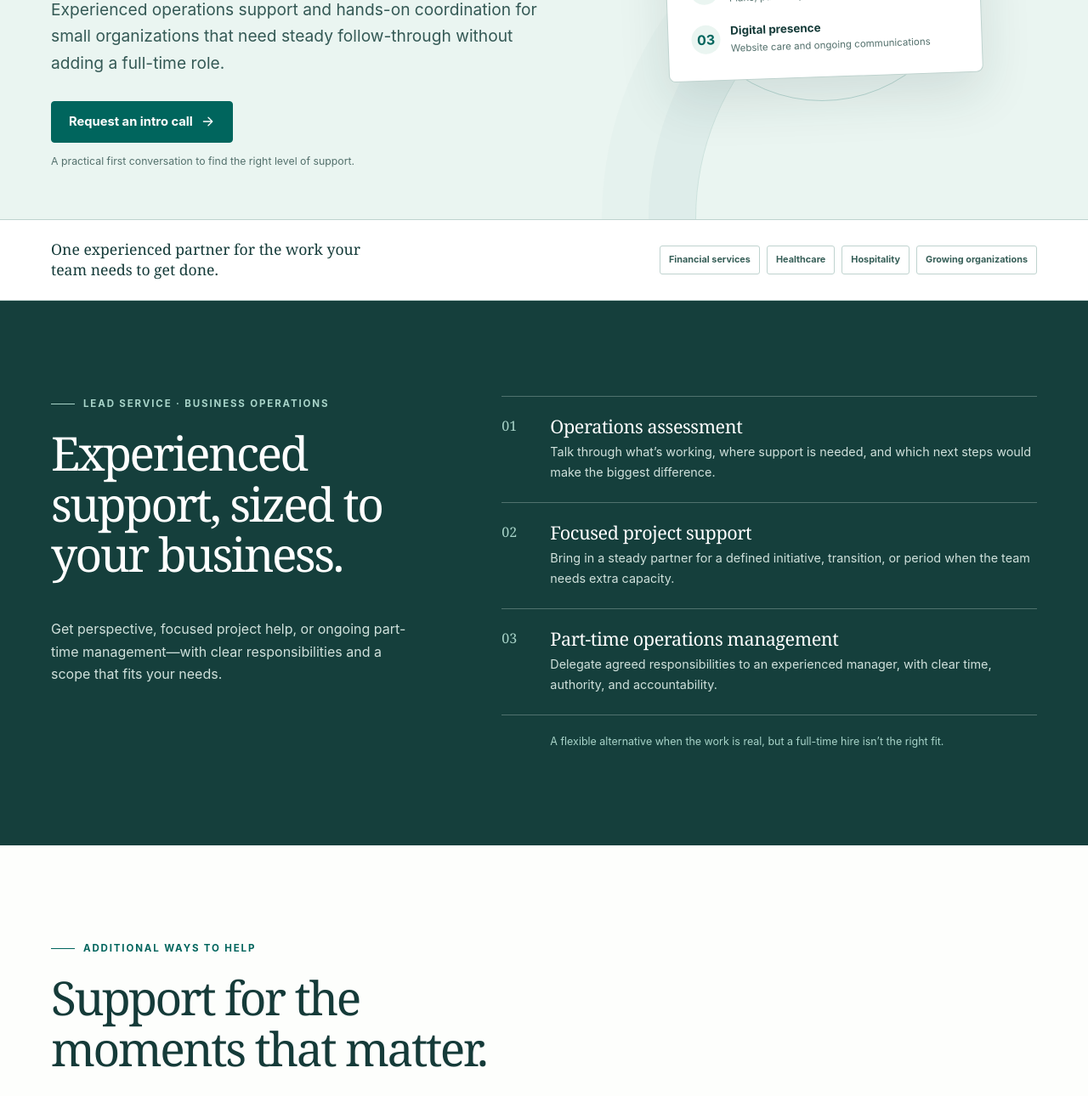
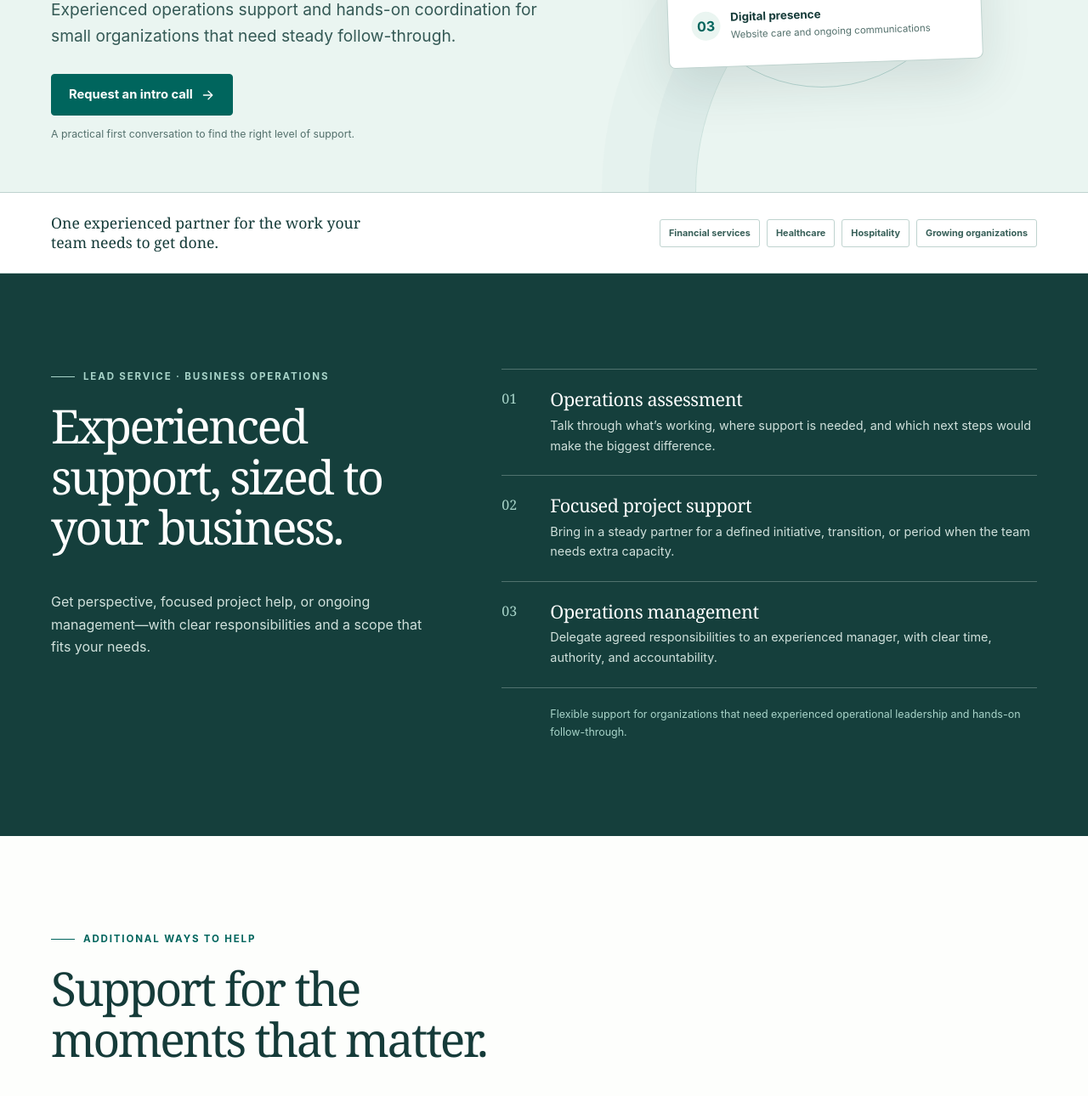
Before and after one commit to zulumon44/thomas-advising-site, a plain HTML site: page index.html in a window 1280 px wide. Shown: the part 449-1739 px from the top of the page at 85% size. Drawn offline with Linux system fonts and the light colour scheme.

Commit message:
Remove part-time operations positioning

```diff
--- a/index.html
+++ b/index.html
@@ -22,9 +22,9 @@
   </div></header>
   <main id="top">
     <section class="hero"><div class="wrap hero-grid">
-      <div><p class="eyebrow">Part-time operations · Projects · Events</p>
+      <div><p class="eyebrow">Operations · Projects · Events</p>
         <h1>Keep the important work moving.</h1>
-        <p class="hero-copy">Experienced operations support and hands-on coordination for small organizations that need steady follow-through without adding a full-time role.</p>
+        <p class="hero-copy">Experienced operations support and hands-on coordination for small organizations that need steady follow-through.</p>
         <div class="hero-actions"><a class="button" href="#contact">Request an intro call <svg viewBox="0 0 20 20" aria-hidden="true"><path d="M3 10h13M10 4l6 6-6 6" fill="none" stroke="currentColor" stroke-width="1.6" stroke-linecap="round" stroke-linejoin="round"/></svg></a></div>
         <p class="microcopy">A practical first conversation to find the right level of support.</p>
       </div>
@@ -37,12 +37,12 @@
     </div></section>
     <section class="trust-strip"><div class="wrap trust-row"><p>One experienced partner for the work your team needs to get done.</p><div class="trust-points"><span>Financial services</span><span>Healthcare</span><span>Hospitality</span><span>Growing organizations</span></div></div></section>
     <section class="operations section" id="services"><div class="wrap ops-layout">
-      <div class="section-intro"><p class="eyebrow">Lead service · Business operations</p><h2>Experienced support, sized to your business.</h2><p>Get perspective, focused project help, or ongoing part-time management—with clear responsibilities and a scope that fits your needs.</p></div>
+      <div class="section-intro"><p class="eyebrow">Lead service · Business operations</p><h2>Experienced support, sized to your business.</h2><p>Get perspective, focused project help, or ongoing management—with clear responsibilities and a scope that fits your needs.</p></div>
       <div><div class="offer-list">
         <article class="offer"><span class="offer-no">01</span><div><h3>Operations assessment</h3><p>Talk through what’s working, where support is needed, and which next steps would make the biggest difference.</p></div></article>
         <article class="offer"><span class="offer-no">02</span><div><h3>Focused project support</h3><p>Bring in a steady partner for a defined initiative, transition, or period when the team needs extra capacity.</p></div></article>
-        <article class="offer"><span class="offer-no">03</span><div><h3>Part-time operations management</h3><p>Delegate agreed responsibilities to an experienced manager, with clear time, authority, and accountability.</p></div></article>
-      </div><p class="ops-foot">A flexible alternative when the work is real, but a full-time hire isn’t the right fit.</p></div>
+        <article class="offer"><span class="offer-no">03</span><div><h3>Operations management</h3><p>Delegate agreed responsibilities to an experienced manager, with clear time, authority, and accountability.</p></div></article>
+      </div><p class="ops-foot">Flexible support for organizations that need experienced operational leadership and hands-on follow-through.</p></div>
     </div></section>
     <section class="wrap section" id="support"><div class="section-intro"><p class="eyebrow">Additional ways to help</p><h2>Support for the moments that matter.</h2><p>Bring in project-based help with the work that keeps your organization visible and brings your people together.</p></div>
       <div class="support">
@@ -62,7 +62,7 @@
         <input class="honeypot" type="text" name="_gotcha" tabindex="-1" autocomplete="off" aria-hidden="true">
         <label class="field">Your name<input name="name" autocomplete="name" placeholder="Name" required></label>
         <label class="field">Email address<input type="email" name="email" autocomplete="email" placeholder="you@example.com" required></label>
-        <label class="field full">What kind of support are you looking for?<select name="support"><option value="">Choose one</option><option>Part-time operations support</option><option>Operations project</option><option>Event management</option><option>Website or marketing support</option><option>Not sure yet</option></select></label>
+        <label class="field full">What kind of support are you looking for?<select name="support"><option value="">Choose one</option><option>Operations support</option><option>Operations project</option><option>Event management</option><option>Website or marketing support</option><option>Not sure yet</option></select></label>
         <label class="field full">What would you like to move forward? <span style="font-weight:400;color:var(--muted)">(optional)</span><textarea name="message" placeholder="A sentence or two is plenty."></textarea></label>
         <button class="button" type="submit">Request an intro call <svg viewBox="0 0 20 20" aria-hidden="true"><path d="M3 10h13M10 4l6 6-6 6" fill="none" stroke="currentColor" stroke-width="1.6" stroke-linecap="round" stroke-linejoin="round"/></svg></button>
         <p class="form-note">A low-pressure first conversation. No need to have the full scope figured out yet.</p>
```
